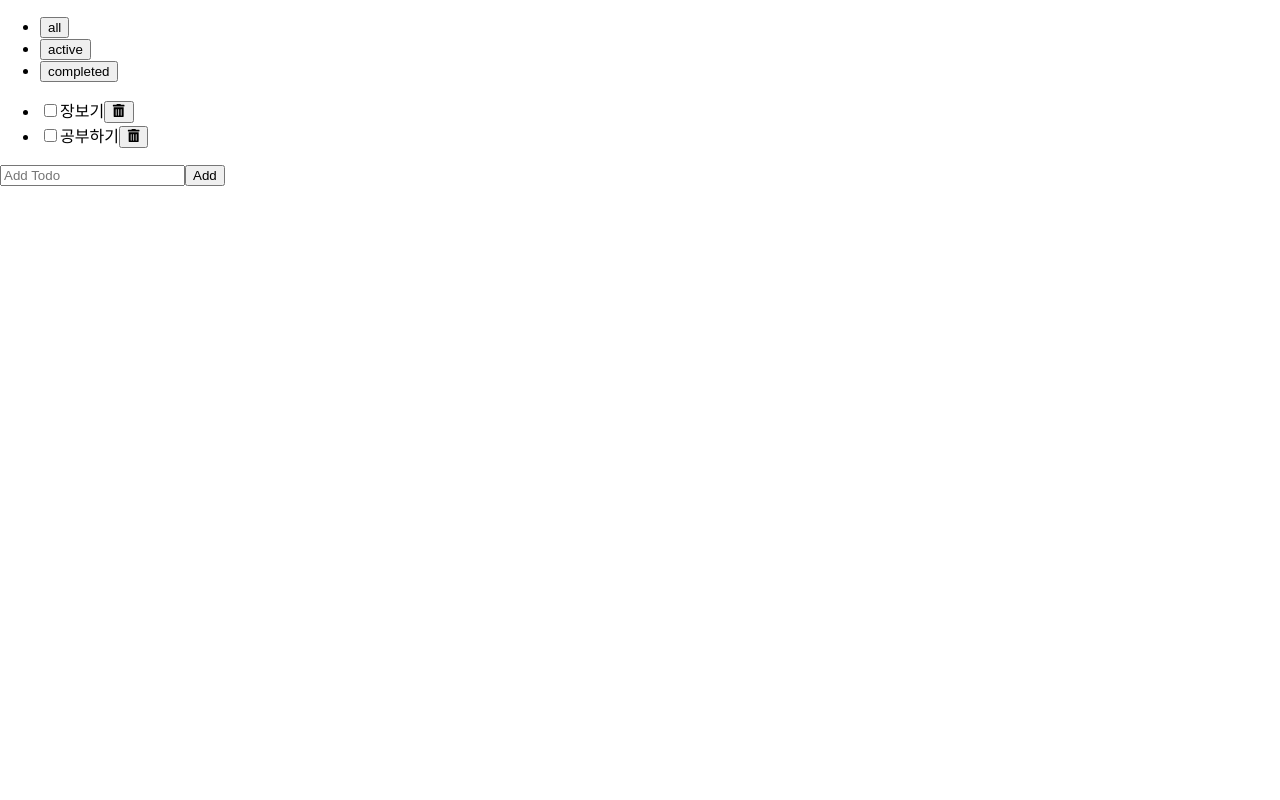
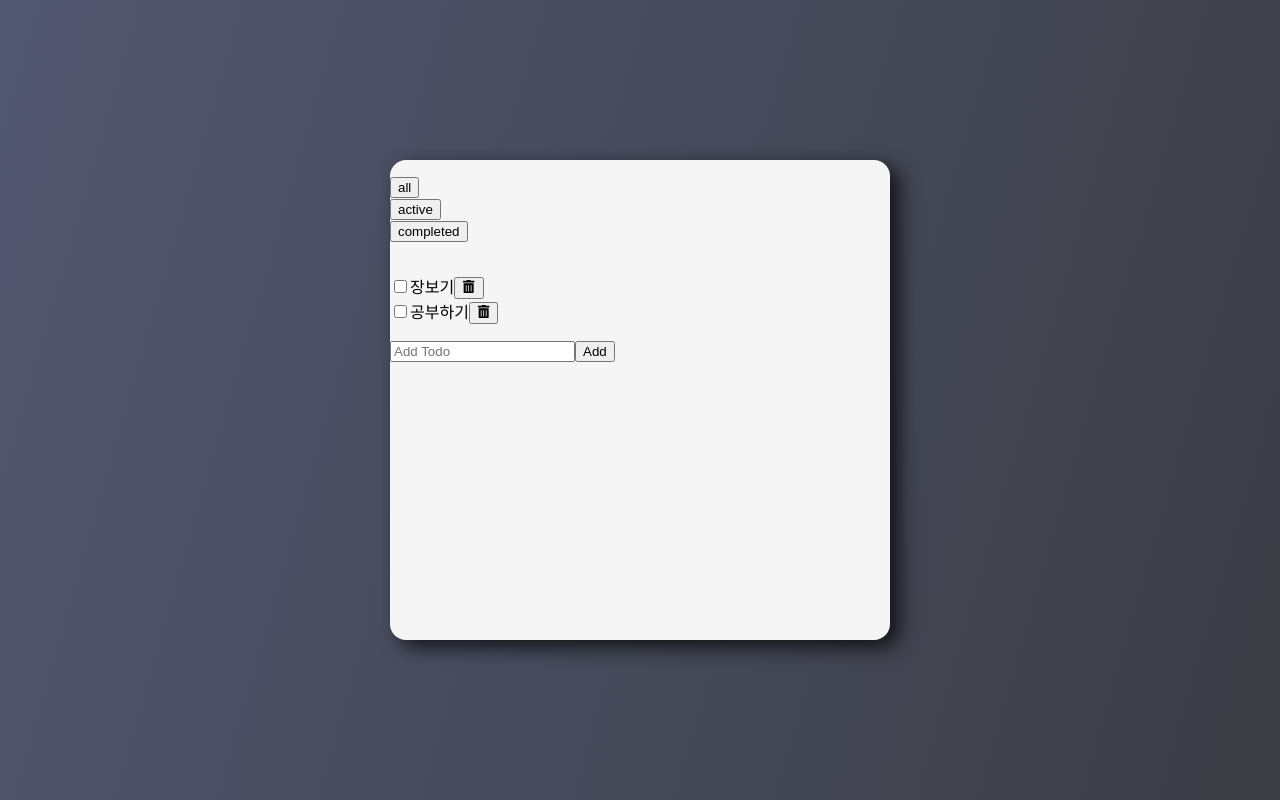
Before and after one commit to presentKey/todo-list, a React (Create React App) app: page / in a window 1280 px wide. Built offline with nearby package versions, Linux system fonts and the light colour scheme.

Commit message:
style: Set basic style

```diff
--- a/src/App.js
+++ b/src/App.js
@@ -7,11 +7,11 @@ const filters = ['all', 'active', 'completed'];
 function App() {
   const [filter, setFilter] = useState(filters[0]);
   return (
-    <div>
+    <>
       {/* onFilterChange={(filter) => setFilter(filter)} */}
       <Header filters={filters} filter={filter} onFilterChange={setFilter} />
       <TodoList filter={filter} />
-    </div>
+    </>
   );
 }
 
--- a/src/index.css
+++ b/src/index.css
@@ -1,13 +1,50 @@
+:root {
+  --color-bg-dark: #f5f5f5;
+  --color-bg: #fdfffd;
+  --color-grey: #d1d1d1;
+  --coor-text: #22243b;
+  --color-accent: #f16e03;
+}
+
 body {
+  display: flex;
+  align-items: center;
+  justify-content: center;
+  width: 100vw;
+  height: 100vh;
   margin: 0;
   font-family: -apple-system, BlinkMacSystemFont, 'Segoe UI', 'Roboto', 'Oxygen',
     'Ubuntu', 'Cantarell', 'Fira Sans', 'Droid Sans', 'Helvetica Neue',
     sans-serif;
   -webkit-font-smoothing: antialiased;
   -moz-osx-font-smoothing: grayscale;
+  background: rgb(81, 87, 111);
+  background: linear-gradient(
+    106deg,
+    rgba(81, 87, 111, 1) 0%,
+    rgba(60, 61, 69, 1) 100%
+  );
+}
+
+#root {
+  display: flex;
+  flex-direction: column;
+  width: 100%;
+  max-width: 500px;
+  height: 60%;
+  background-color: var(--color-bg-dark);
+  border-radius: 1rem;
+  -moz-box-shadow: 9px 7px 20px 0 rgba(0, 0, 0, 0.75);
+  -webkit-box-shadow: 9px 7px 20px 0 rgba(0, 0, 0, 0.75);
+  box-shadow: 9px 7px 20px 0 rgba(0, 0, 0, 0.75);
 }
 
 code {
-  font-family: source-code-pro, Menlo, Monaco, Consolas, 'Courier New',
+  font-family: 'source-code-pro', 'Menlo', 'Monaco', 'Consolas', 'Courier New',
     monospace;
 }
+
+ul {
+  padding-left: 0;
+  list-style: none;
+}
```
